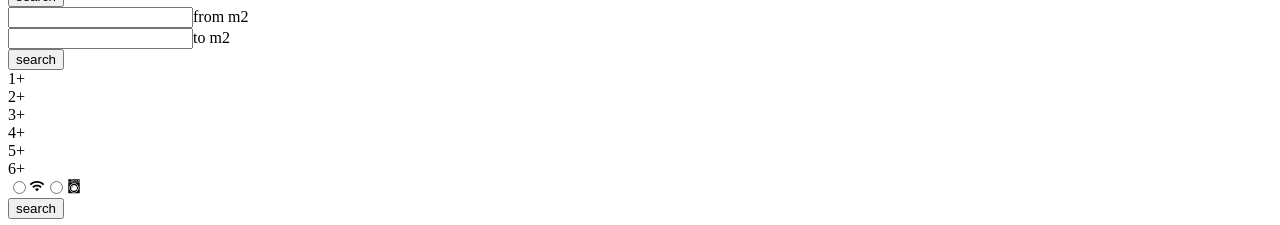
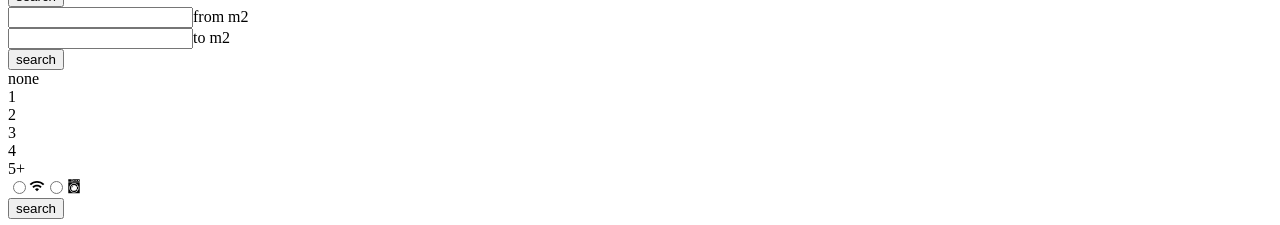
Before and after one commit to haraldnilsen/exchange-buddy, a React (Create React App) app in the folder student-frontend/: page /searchroom in a window 1280 px wide. Shown: the part 714-939 px from the top of the page. Built offline with nearby package versions, Linux system fonts and the light colour scheme; the HTML template or start-up script is replaced by a standard one.

Commit message:
Skulle vært like digg som Amund

```diff
--- a/student-frontend/src/pages/SearchRoom.tsx
+++ b/student-frontend/src/pages/SearchRoom.tsx
@@ -169,12 +169,12 @@ const SearchRoom: React.FC = () => {
                     </div>
                     {/* number of roomates */}
                     <div className="flex my-2">
-                        <div onClick={e => setRoomates("1")} className="h-11 w-11 border-2 rounded-l">1+</div>
-                        <div onClick={e => setRoomates("2")} className="h-11 w-11 border-2 text-center">2+</div>
-                        <div onClick={e => setRoomates("3")} className="h-11 w-11 border-2 text-center">3+</div>
-                        <div onClick={e => setRoomates("4")} className="h-11 w-11 border-2 text-center">4+</div>
-                        <div onClick={e => setRoomates("5")} className="h-11 w-11 border-2 text-center">5+</div>
-                        <div onClick={e => setRoomates("6")} className="h-11 w-11 border-2 rounded-r text-center">6+</div>
+                        <div onClick={e => setRoomates("")} className="h-11 w-11 border-2 rounded-l">none</div>
+                        <div onClick={e => setRoomates("1")} className="h-11 w-11 border-2 text-center">1</div>
+                        <div onClick={e => setRoomates("2")} className="h-11 w-11 border-2 text-center">2</div>
+                        <div onClick={e => setRoomates("3")} className="h-11 w-11 border-2 text-center">3</div>
+                        <div onClick={e => setRoomates("4")} className="h-11 w-11 border-2 text-center">4</div>
+                        <div onClick={e => setRoomates("5")} className="h-11 w-11 border-2 rounded-r text-center">5+</div>
                     </div>
                     {/* Wifi and appliances */}                                                                                                     {/* MÅ ENDRE STATE TIL WIFI OG HVITVARER */}
                     <div className="flex my-2">
```
Also changed, not shown: 1 other file (tests, documents, lock files or other folders).
